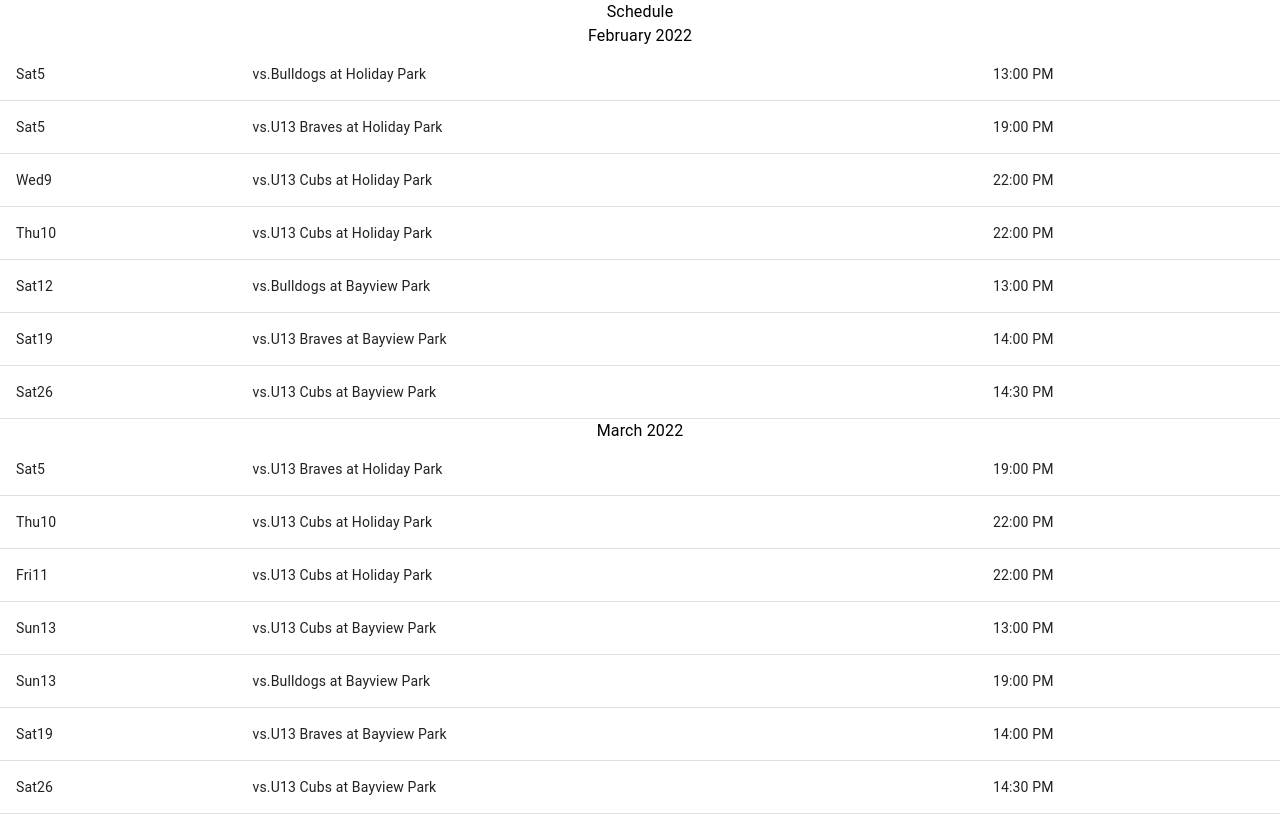
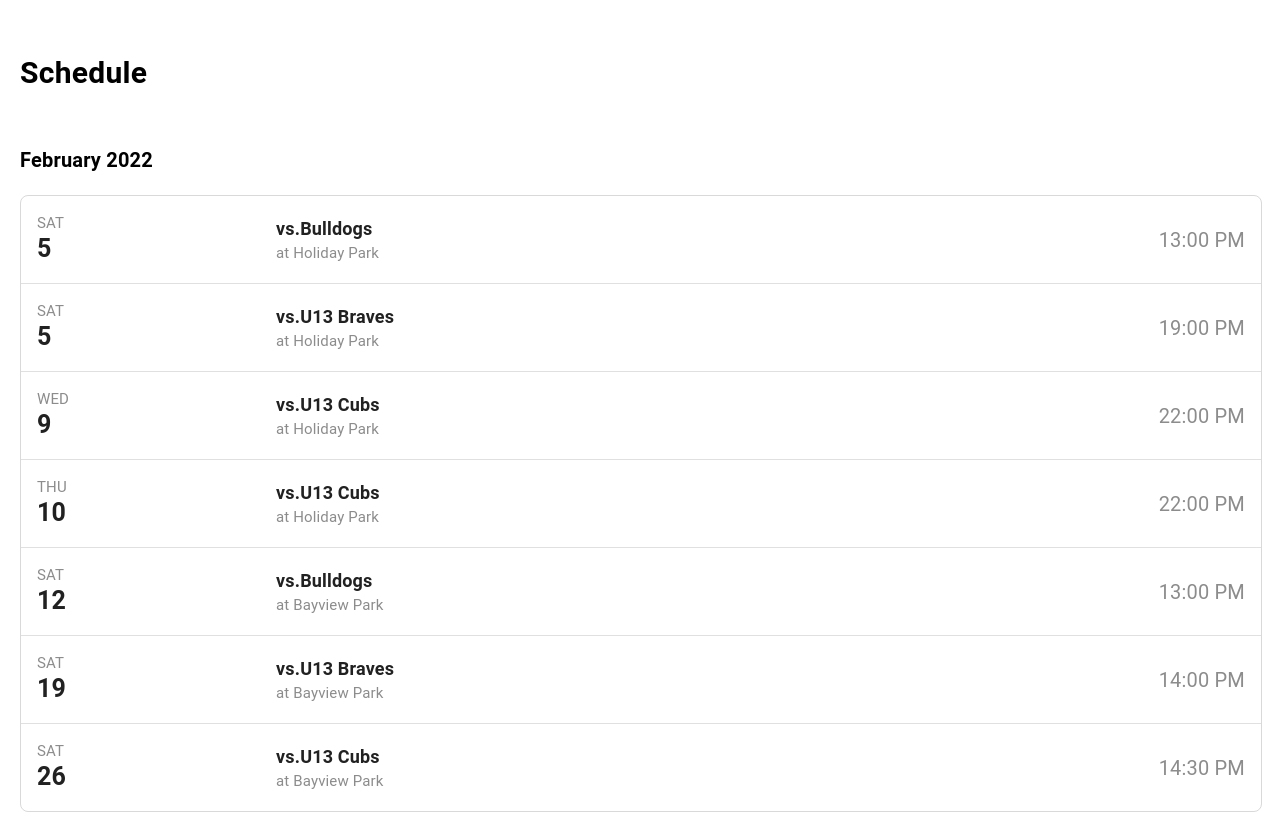
Before and after one commit to harrygps/schedule, a React (Create React App) app: page / in a window 1280 px wide. Shown: the top 814 px of the page. Built offline with nearby package versions, Linux system fonts and the light colour scheme.

Commit message:
feat: implment desktop styling

```diff
--- a/package.json
+++ b/package.json
@@ -5,6 +5,7 @@
   "dependencies": {
     "@emotion/react": "^11.11.4",
     "@emotion/styled": "^11.11.5",
+    "@mui/icons-material": "^5.15.20",
     "@mui/material": "^5.15.20",
     "@testing-library/jest-dom": "^5.17.0",
     "@testing-library/react": "^13.4.0",
--- a/src/App.css
+++ b/src/App.css
@@ -1,5 +1,6 @@
 .App {
-  text-align: center;
+  padding: 50px 20px 20px;
+  text-align: left;
 }
 
 .App-logo {
--- a/src/App.js
+++ b/src/App.js
@@ -390,7 +390,9 @@ function App() {
 
   return (
     <div className="App">
-      <Typography>Schedule</Typography>
+      <Typography fontSize={30} fontWeight={"bold"}>
+        Schedule
+      </Typography>
       {monthlyGamesArr.map((monthGames) => (
         <MonthGamePanel games={monthGames} />
       ))}
--- a/src/MonthGamePanel.js
+++ /dev/null
@@ -1,38 +0,0 @@
-import {
-  Box,
-  Table,
-  TableBody,
-  TableRow,
-  TableContainer,
-  Typography,
-  TableCell,
-} from "@mui/material";
-
-const MonthGamePanel = ({ games }) => {
-  const [monthYear, schedules] = [...games];
-  return (
-    <Box>
-      <Typography>{monthYear}</Typography>
-      <TableContainer>
-        <Table>
-          <TableBody>
-            {schedules.map((schedule) => (
-              <TableRow>
-                <TableCell>
-                  {schedule.day}
-                  {schedule.date}
-                </TableCell>
-                <TableCell>
-                  {`vs.${schedule.opponent_name} `} {`at ${schedule.location}`}
-                </TableCell>
-                <TableCell>{schedule.startTime}</TableCell>
-              </TableRow>
-            ))}
-          </TableBody>
-        </Table>
-      </TableContainer>
-    </Box>
-  );
-};
-
-export default MonthGamePanel;
--- /dev/null
+++ b/src/MonthGamePanel/index.js
@@ -0,0 +1,68 @@
+import {
+  Box,
+  Table,
+  TableBody,
+  TableRow,
+  TableContainer,
+  Typography,
+  TableCell,
+} from "@mui/material";
+
+import ArrowForwardIosIcon from "@mui/icons-material/ArrowForwardIos";
+
+import "./style.css";
+
+const MonthGamePanel = ({ games }) => {
+  const [monthYear, schedules] = [...games];
+  return (
+    <Box sx={{ marginTop: "50px" }}>
+      <Typography fontSize={20} fontWeight={"bold"}>
+        {monthYear}
+      </Typography>
+      <TableContainer
+        sx={{
+          borderRadius: 2,
+          border: "1px solid #d9d9d9",
+          padding: 0,
+          marginTop: "20px",
+        }}
+      >
+        <Table sx={{ borderStyle: "hidden" }}>
+          <TableBody>
+            {schedules.map((schedule) => (
+              <TableRow>
+                <TableCell>
+                  <Typography fontSize={15} sx={{ color: "#8c8c8c" }}>
+                    {schedule.day.toUpperCase()}
+                  </Typography>
+                  <Typography
+                    sx={{ marginTop: "-5px" }}
+                    fontSize={25}
+                    fontWeight={"bold"}
+                  >
+                    {schedule.date}
+                  </Typography>
+                </TableCell>
+                <TableCell>
+                  <Typography fontWeight={"bold"} fontSize={18} sx={{}}>
+                    {`vs.${schedule.opponent_name} `}
+                  </Typography>
+                  <Typography fontSize={15} sx={{ color: "#8c8c8c" }}>
+                    {`at ${schedule.location}`}
+                  </Typography>
+                </TableCell>
+                <TableCell sx={{ textAlign: "right" }}>
+                  <Typography fontSize={20} sx={{ color: "#8c8c8c" }}>
+                    {schedule.startTime}
+                  </Typography>
+                </TableCell>
+              </TableRow>
+            ))}
+          </TableBody>
+        </Table>
+      </TableContainer>
+    </Box>
+  );
+};
+
+export default MonthGamePanel;
--- /dev/null
+++ b/src/MonthGamePanel/style.css
@@ -0,0 +1,9 @@
+.MuiTableRow-root td:first-child {
+  border-top-left-radius: 10px;
+  border-bottom-left-radius: 10px;
+}
+
+.MuiTableRow-root td:last-child {
+  border-top-right-radius: 10px;
+  border-bottom-right-radius: 10px;
+}
```
Also changed, not shown: 1 other file (tests, documents, lock files or other folders).
